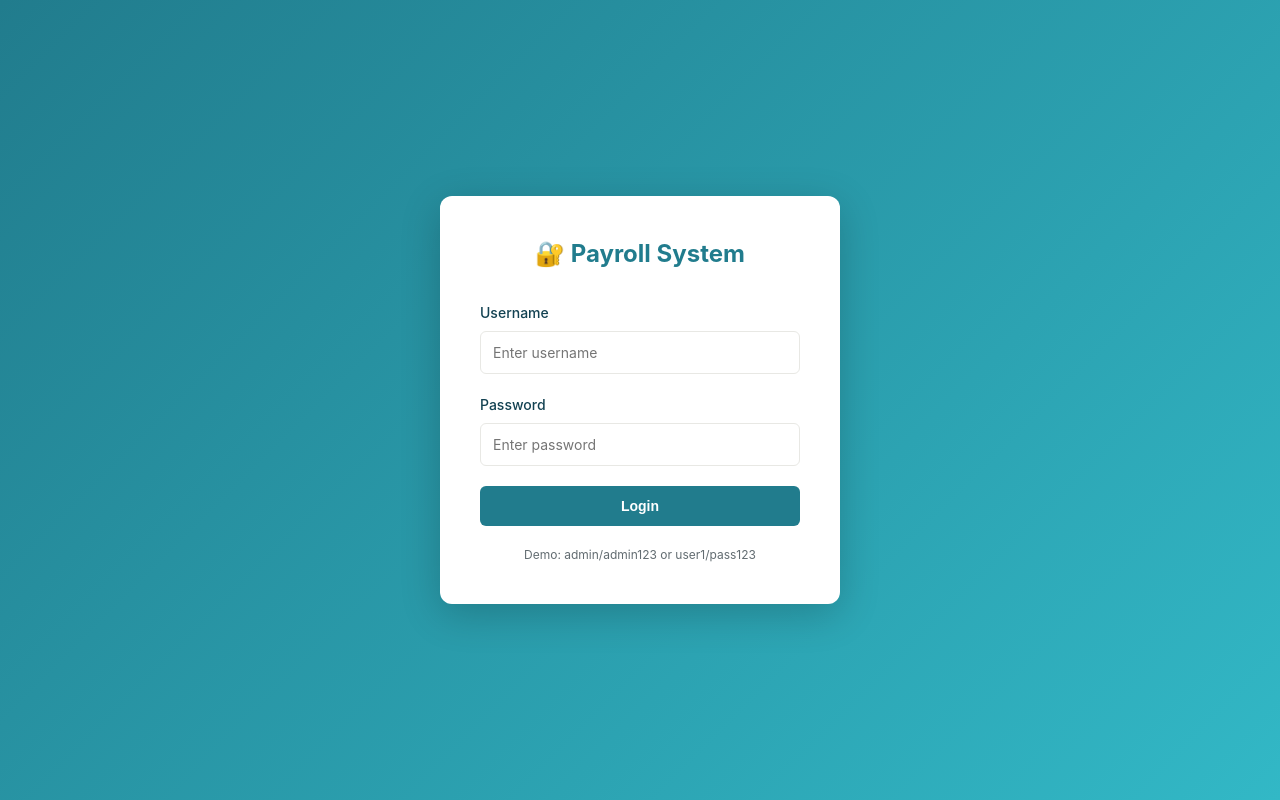
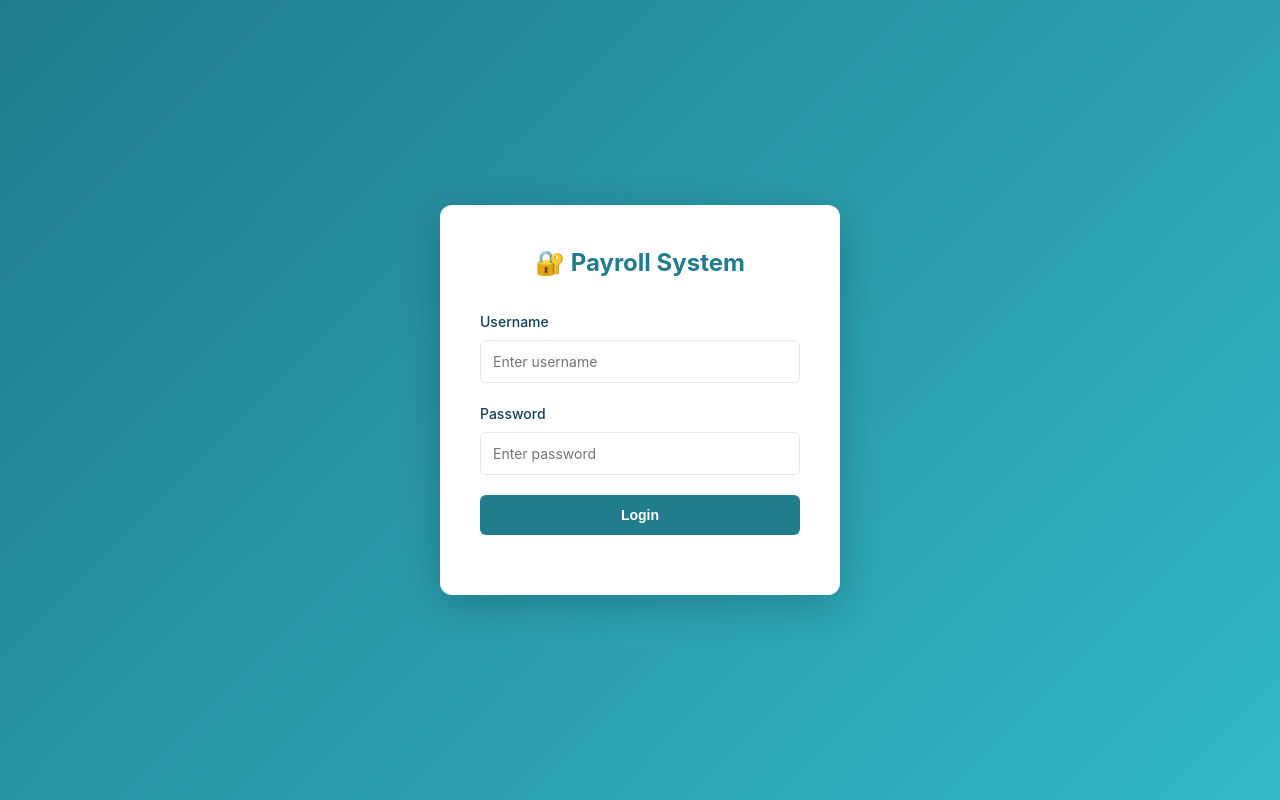
Before and after one commit to cybercityhouse/sal, a plain HTML site: page index.html in a window 1280 px wide. Drawn offline with nearby package versions, Linux system fonts and the light colour scheme.

Commit message:
removed user-password hint

```diff
--- a/index.html
+++ b/index.html
@@ -421,7 +421,7 @@
             <button type="submit" class="btn-full">Login</button>
         </form>
         <p style="margin-top: 20px; text-align: center; color: var(--color-text-light); font-size: 12px;">
-            Demo: admin/admin123 or user1/pass123
+            <!-- Demo: admin/admin123 or user1/pass123 -->
         </p>
     </div>
 </div>
```
